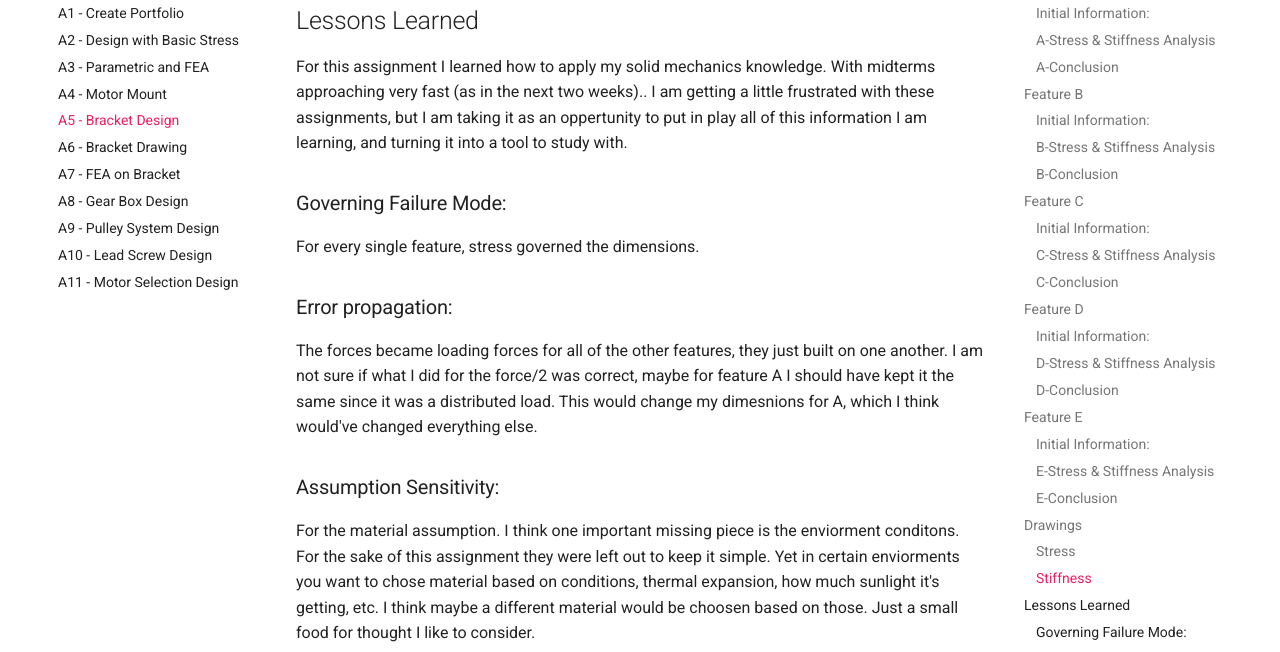
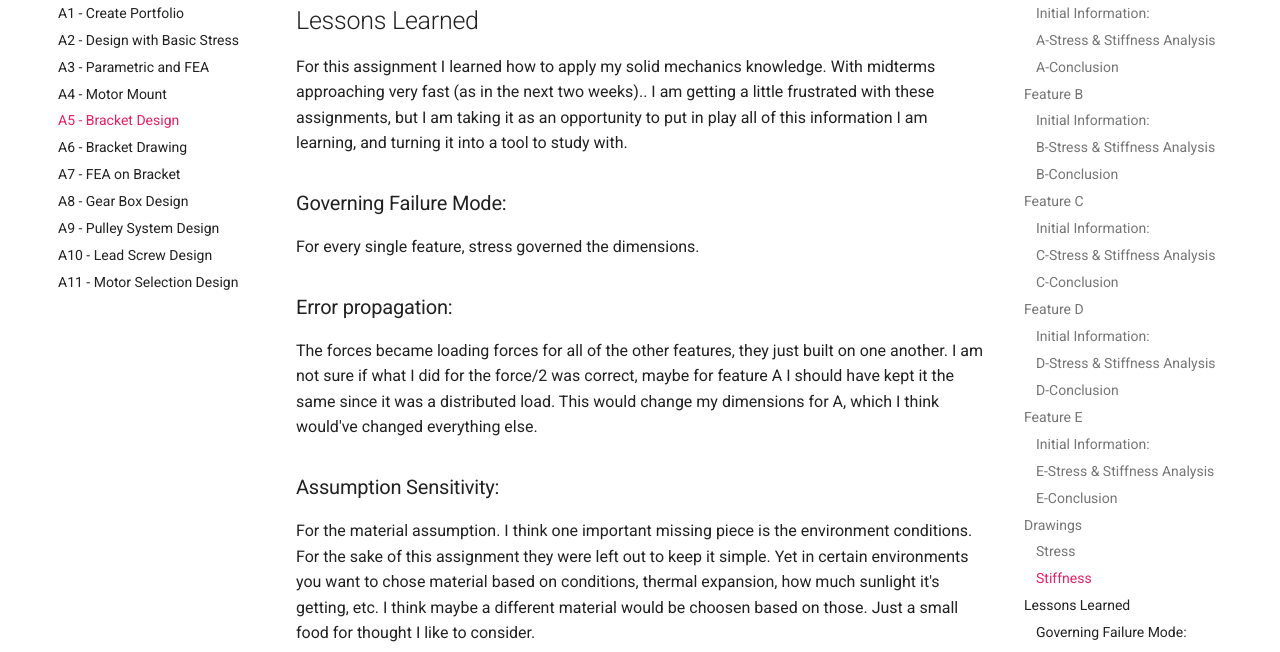
Before and after one commit to gracieanne14/design-projects-portfolio, an MkDocs documentation site: the page built from docs/assignments/A05/index.md, in a window 1280 px wide and 1400 px high, scrolled down 16697 px. Shown: the part 203-855 px from the top of the window. Built offline with MkDocs 1.6.1 and Material for MkDocs 9.7.7, drawn with Linux system fonts in a browser that asks for light colours; some of the changed text lies outside the part shown.

Commit message:
Fix typos and enhance clarity in index.md
Corrected typos and improved clarity in the assignment documentation.

```diff
--- a/docs/assignments/A05/index.md
+++ b/docs/assignments/A05/index.md
@@ -46,19 +46,19 @@ After I gathered all of my information I calculated a stress and stiffness analy
 ![a work](A_work.jpeg)
 
 ### A-Conclusion
-After solving both algebraically and numerically, I found that the stress value was larger than the stiffness value so we could go with that one. From there I made the decision to round up to 1in. for my nominal dimension. Using the calculated dimension I double checked my work to make sure the value would withstand my requirments.
+After solving both algebraically and numerically, I found that the stress value was larger than the stiffness value so we could go with that one. From there I made the decision to round up to 1in. for my nominal dimension. Using the calculated dimension I double checked my work to make sure the value would withstand my requirements.
 ![a conclusion](A_Conclusion.jpeg)
 
 ## Feature B
 ### Initial Information:
-For feature B we were told to treat it like an axial loaded bar. For this feature I used my values from feature A to carry on, I did this for all of my features foward in this assignment.
+For feature B we were told to treat it like an axial loaded bar. For this feature I used my values from feature A to carry on, I did this for all of my features forward in this assignment.
 ![b analysis](B_Analysis.jpeg)
 
 ### B-Stress & Stiffness Analysis
 ![bwork](B_Works.jpeg)
 
 ### B-Conclusion
-After conducting my analysis exactly like feature a, my stress value also governed for this feature. I decided to round my nomial dimesnion up to 0.250in.
+After conducting my analysis exactly like feature a, my stress value also governed for this feature. I decided to round my nominal dimension up to 0.250in.
 ![bconclusion](B_Conclusion.jpeg)
 
 ## Feature C
@@ -101,24 +101,24 @@ After conducting my analysis exactly like feature a, my stress value also govern
 I would like to note: These dimensions may be wrong. I am currently in the process of confusing myself so I may need to go back in and revise these drawings some :)
 
 ## Lessons Learned
-For this assignment I learned how to apply my solid mechanics knowledge. With midterms approaching very fast (as in the next two weeks).. I am getting a little frustrated with these assignments, but I am taking it as an oppertunity to put in play all of this information I am learning, and turning it into a tool to study with.
+For this assignment I learned how to apply my solid mechanics knowledge. With midterms approaching very fast (as in the next two weeks).. I am getting a little frustrated with these assignments, but I am taking it as an opportunity to put in play all of this information I am learning, and turning it into a tool to study with.
 
 ### Governing Failure Mode:
 For every single feature, stress governed the dimensions.
 
 ### Error propagation:
-The forces became loading forces for all of the other features, they just built on one another. I am not sure if what I did for the force/2 was correct, maybe for feature A I should have kept it the same since it was a distributed load. This would change my dimesnions for A, which I think would've changed everything else.
+The forces became loading forces for all of the other features, they just built on one another. I am not sure if what I did for the force/2 was correct, maybe for feature A I should have kept it the same since it was a distributed load. This would change my dimensions for A, which I think would've changed everything else.
 
 ### Assumption Sensitivity:
-For the material assumption. I think one important missing piece is the enviorment conditons. For the sake of this assignment they were left out to keep it simple. Yet in certain enviorments you want to chose material based on conditions, thermal expansion, how much sunlight it's getting, etc. I think maybe a different material would be choosen based on those. Just a small food for thought I like to consider.
+For the material assumption. I think one important missing piece is the environment conditions. For the sake of this assignment they were left out to keep it simple. Yet in certain environments you want to chose material based on conditions, thermal expansion, how much sunlight it's getting, etc. I think maybe a different material would be choosen based on those. Just a small food for thought I like to consider.
 
 ## 2157 Students Only - Fits
 **1.**
 ![fits](fits.jpeg)
 
 **2.**
-a. For this section of the assignment I used my Machinery's Hankbook Volume 32
-This feature was desigated to be a Running/Sliding fit. From my calculation I am choosing a Class RC 4 Fit. With tolerances from the H8 hole. These charts are from page 645 in the book.
+a. For this section of the assignment I used my Machinery's Handbook Volume 32
+This feature was designated to be a Running/Sliding fit. From my calculation I am choosing a Class RC 4 Fit. With tolerances from the H8 hole. These charts are from page 645 in the book.
 
 ![clearnece](clearencetype.jpeg)
 
```
Also changed, not shown: other parts of docs/assignments/A05/index.md (+5 -5 lines).
